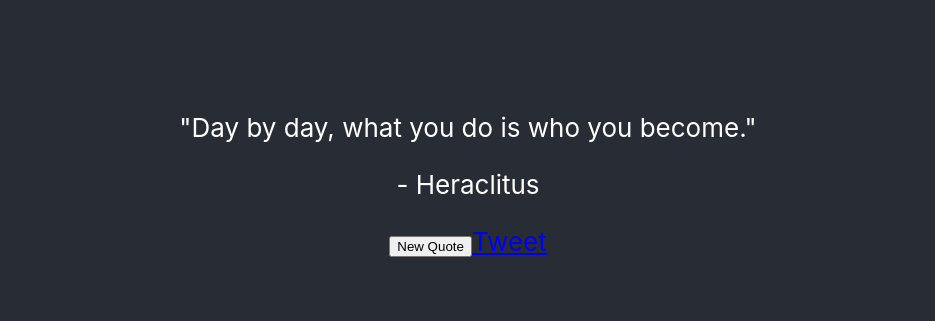
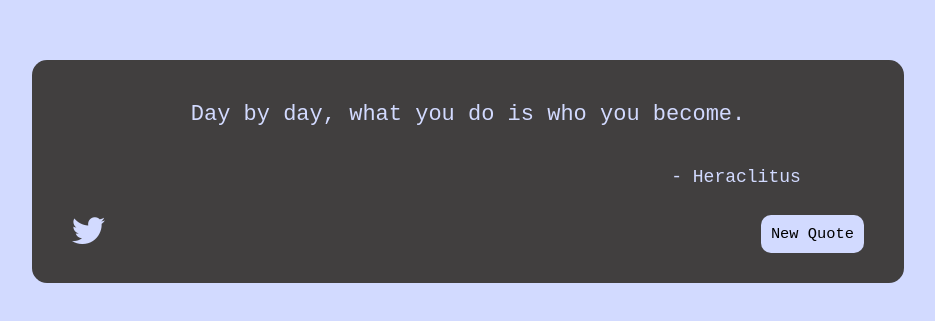
Before and after one commit to Kmschre/react-random-quote-machine, a React (Create React App) app: page / in a window 1280 px wide. Shown: the part 229-550 px from the top of the page, without its empty margins (172-1107 px from the left). Built offline with nearby package versions, Linux system fonts and the light colour scheme; no server answers.

Commit message:
finishing up

```diff
--- a/public/index.html
+++ b/public/index.html
@@ -24,6 +24,8 @@
       work correctly both with client-side routing and a non-root public URL.
       Learn how to configure a non-root public URL by running `npm run build`.
     -->
+    <!--Font Awesome-->
+    <script src="https://kit.fontawesome.com/3df53b1b98.js" crossorigin="anonymous"></script>
     <title>Random Quote Machine</title>
   </head>
   <body>
--- a/src/App.js
+++ b/src/App.js
@@ -1,49 +1,65 @@
 import React, {useEffect, useState} from 'react';
 import './App.scss';
+import COLORS_ARRAY from "./colorsArray.js";
+import QUOTES_DB_ARRAY from "./quotesDBArray";
 
 
-let quotesDBUrl = "https://raw.githubusercontent.com/benhoneywill/stoic-quotes/master/data/quotes.json"
+// let quotesDBUrl = "https://raw.githubusercontent.com/benhoneywill/stoic-quotes/master/data/quotes.json"
+
 
 
 function App() {
   const [quote, setQuote] = useState("Day by day, what you do is who you become.")
   const [author, setAuthor] = useState('Heraclitus')
-  const [quotesArray, setQuotesArray] = useState
-  (null)
+  const [quotesArray, setQuotesArray] = useState (null)
+  const [accentColor, setAccentColor] = useState ('#d2daff')
 
-  const fetchQuotes = async (url) => {
+
+ /* const fetchQuotes = async (url) => {
     const response = await fetch(url)
     const parsedJSON = await response.json()
     setQuotesArray(parsedJSON.quotes)
   }
+  */
+
+  const fetchQuotes = () => {
+    setQuotesArray(QUOTES_DB_ARRAY.quotes)
+  }
 
   useEffect(()=> {
-    fetchQuotes(quotesDBUrl)
+    fetchQuotes()
   })
 
   const randomizeQuote = () => {
     let vaultSize = quotesArray.length;
     let randomIndex = Math.floor(Math.random() * vaultSize);
     let randomQuoteInfo = quotesArray[randomIndex];
+    let randomColor = Math.floor(Math.random() * COLORS_ARRAY.length);
 
+     setAccentColor(COLORS_ARRAY[randomColor]);
      setQuote(randomQuoteInfo.text);
      setAuthor(randomQuoteInfo.author);
 
+
+
 }
-
 
   return (
     <div className="App">
-      <header className="App-header">
+      <header className="App-header" style={{backgroundColor:accentColor, color:accentColor}}>
         <div id="quote-box">
-        <p id="text">
-          "{quote}"
+        <p id="text" style={{color:accentColor}}>
+          {quote}
         </p>
-        <p id="author">
+        <p id="author" style={{color:accentColor}}>
           - {author}
         </p>
-        <button id="new-quote" onClick={() => randomizeQuote()}>New Quote</button>
-          <a id="tweet-quote" href={encodeURI(`http://www.twitter.com/intent/tweet?text=${quote} -${author}`)} target="_blank">Tweet</a>
+          <div id="inputs">
+            <button id="new-quote" onClick={() => randomizeQuote()} style={{backgroundColor:accentColor}}>New Quote</button>
+            <a id="tweet-quote" href={encodeURI(`http://www.twitter.com/intent/tweet?text=${quote} -${author}`)} target="_blank" rel="noreferrer">
+            <i id="tweet-icon" className="fa-brands fa-twitter fa-xl" style={{color:accentColor}}></i>
+            </a>
+          </div>
         </div>
       </header>
     </div>
--- a/src/App.scss
+++ b/src/App.scss
@@ -1,5 +1,45 @@
+@mixin border-radius($radius) {
+  border-radius: $radius;
+  -webkit-border-radius: $radius;
+  -moz-border-radius: $radius;
+  -ms-border-radius: $radius;
+}
+
 .App {
   text-align: center;
+  #quote-box {
+    background-color: rgb(65, 63, 63);
+    color: black;
+    @include border-radius(15px);
+    width: 65%;
+    display: flex;
+    flex-direction: column;
+    padding: 20px;
+    margin: 10px;
+    font-size: 22px;
+    font-family: 'Courier New',Courier, monospace;
+    font-weight: 500;
+    #author {
+      align-self: flex-end;
+      padding-right: 10%;
+      font-size: 18px;
+    }
+    #inputs {
+      display: flex;
+      flex-direction: row-reverse;
+      justify-content: space-between;
+      align-items: center;
+      padding: 10px 20px;
+    }
+    #new-quote {
+      border: none;
+      @include border-radius(10px);
+      padding: 10px;
+      font-family: 'Courier New',Courier, monospace;
+      font-size: 70%;
+    }
+
+  }
   .App-header {
   background-color: #282c34;
   min-height: 100vh;
@@ -10,4 +50,7 @@
   font-size: calc(10px + 2vmin);
   color: white;
 }
+
+
+
 }
--- /dev/null
+++ b/src/colorsArray.js
@@ -0,0 +1,16 @@
+var COLORS_ARRAY = [
+    '#D2DAFF',
+    '#FFE3E1',
+    '#CDF0EA',
+    '#C6DCE4',
+    '#F7ECDE',
+    '#D3E4CD',
+    '#B8FFF9',
+    '#FFBF86',
+    '#FFE4E1',
+    '#F0FFF0',
+  ];
+
+
+
+export default COLORS_ARRAY
```
Also changed, not shown: src/quotesDBArray.js. Lines whose indentation alone changed are shown as unchanged.
